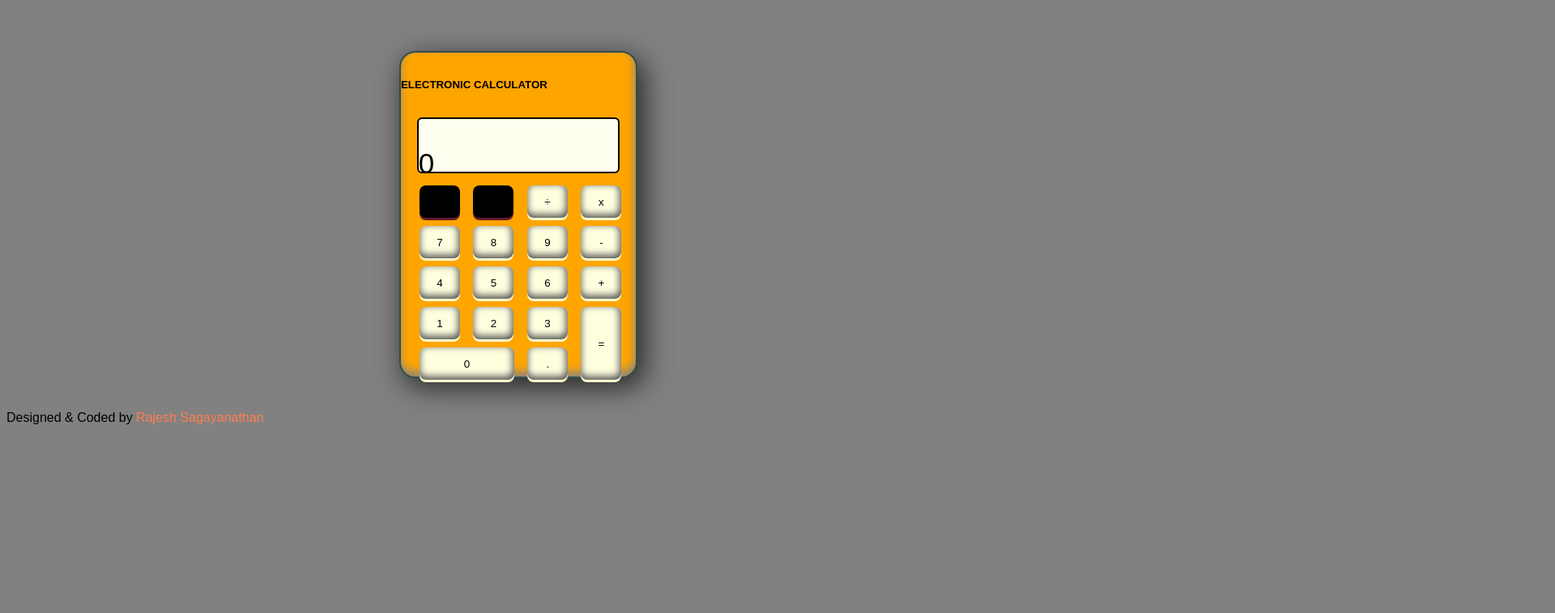
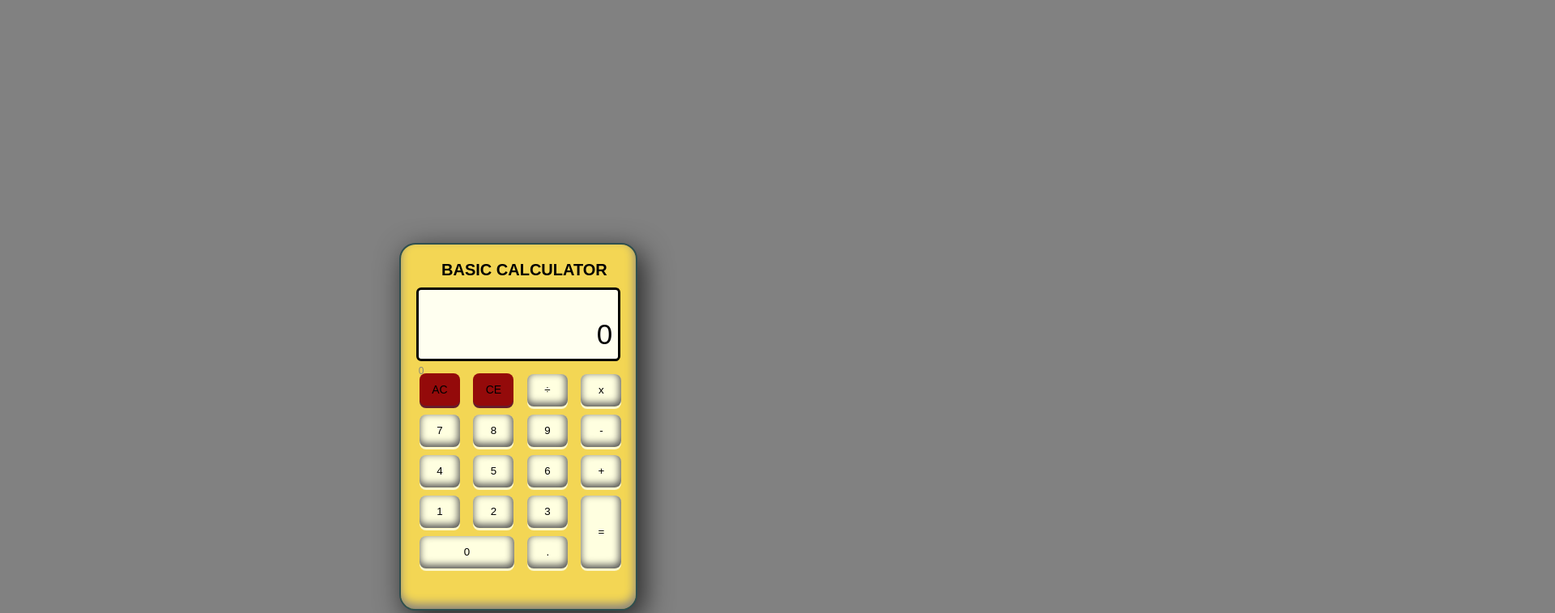
Before and after one commit to Rajesh-a11y/javascript-calculator, a plain HTML site: page index.html in a window 1280 px wide. Shown: the top 757 px of the page at 81% size, 1920 px wide, since content can reach past the window. Drawn offline with Linux system fonts and the light colour scheme.

Commit message:
made changes to the code in CSS page + minor typos in index.html & script.js

```diff
--- a/index.html
+++ b/index.html
@@ -7,7 +7,9 @@
     <meta http-equiv="X-UA-Compatible" content="IE=edge">
     <meta name="viewport" content="width=device-width, initial-scale=1.0">
     <link rel="stylesheet" type="text/css" href="/javascript-calculator/styles.css">
+    <title>Javascript-Calculator</title>
 </head>
+
 <body>
 <div class='container'>
     <div id='calculator'>
@@ -15,12 +17,12 @@
       <!-- TITLE -->
 
       <div id='title' class='text-center'>
-        <h5><b>ELECTRONIC CALCULATOR</b></h5>
+        <h5><b>BASIC CALCULATOR</b></h5>
       </div>
 
 <!-- ENTRY BOX -->
 
-      <div id='entrybox' class='text-right'>
+      <div id='entry-box' class='text-right'>
         <div id='entry'>
           <p id='answer'>0</p>
         </div>
@@ -68,11 +70,12 @@
 
   <footer id="footer" class="text-center">
     <div class="container">
-      Designed & Coded by
-     <a href ="https://www.linkedin.com/in/rajesh-sagayanathan-010bb25a" target="_blank">
-          Rajesh Sagayanathan</a>
+    <h6>Designed & Coded by
+    <a href ="https://www.linkedin.com/in/rajesh-sagayanathan-010bb25a" target="_blank">
+          Rajesh Sagayanathan</a></h6>
     </div>
   </footer>
-  <script src="/javascript-calculator/script.js">
+<script src="/javascript-calculator/script.js">
+</script>
 </body>
 </html>
--- a/script.js
+++ b/script.js
@@ -1,4 +1,5 @@
 // rough draft
+
 $(document).ready(function() {
 
     var entry = '';
--- a/styles.css
+++ b/styles.css
@@ -3,44 +3,70 @@
 body {
     font-family: 'Orbitron', sans-serif;
     background-color: #818181;
+    margin: 300px;
   }
 
   #calculator {
-    height: 400px;
+    height: 450px;
     width: 290px;
     margin-top: 5%;
     margin-left: auto;
     margin-right: auto;
-    background-color: #ffa500;
+    background-color: #f3d654;
     border: 2px solid #2f4f4f;
     border-radius: 20px;
     box-shadow: 7px 10px 34px 1px rgba(0, 0, 0, 0.70), inset -1px -6px 12px 0.1px #89847e;
   }
 
   #title {
-    padding-top: 10px;
+    padding-top: 20px;
     padding-bottom: 10px;
+    position: relative;
   }
 
-  #entrybox {
-    width: 85%;
-    height: 65px;
+  h5 {
+    margin-top: auto;
+    margin-bottom: auto;
     margin-left: auto;
     margin-right: auto;
-    border: 2px solid #000000;
+    padding-left: 50px;
+    position: relative;
+  }
+
+  #entry-box {
+    width: 85%;
+    height: 85px;
+    margin-left: auto;
+    margin-right: auto;
+    border: 3px solid #000000;
     border-radius: 6px;
     background-color: #fffff0;
   }
 
   #entry {
-    margin-right: 10px;
+    margin-top: auto;
+    margin-bottom: auto;
+    margin-left: auto;
+    margin-right: auto;
+    padding: 0px 0px 0px 220px;
     font-size: 35px;
+
+  }
+
+  #history {
+    /*transform: translate(-13px, -17px);*/
+    position: relative;
+    height: 10px;
+    bottom: 17px;
+    margin-right: 14px;
+    color: #8b8b7b;
+    font-size: 12px;
   }
 
   #buttons {
     font-size: 16px;
     font-weight: bold;
-    color: #ff4500;
+    color: #ac3307;
     position: absolute;
     display: inline-block;
     width: 280px;
@@ -85,18 +111,26 @@ body {
 
   .red {
     font-size: 14px;
-    background-color: #000000;
+    background-color: #940a0a;
     box-shadow: 0px 3px 0px 0px #671c2a;
   }
 
   #footer {
     font-family: 'Josefin Sans', sans-serif;
+    padding: 220px 1000px 0px 520px;
+    font-size: 20px;
+    font-weight: normal;
+    margin-top: auto;
+    margin-bottom: auto;
+    margin-left: auto;
+    margin-right: auto;
+    width: 100%;
+    height: 20px;
+  }
+
+  h5 {
+    font-size: 20px;
     position: relative;
-    font-size: 16px;
-    font-weight: normal;
-    margin-top: 40px;
-    width: 100%;
-    height: 40px;
   }
 
   button,
@@ -115,13 +149,3 @@ body {
     text-decoration: none !important;
     outline: none !important;
   }
-
-  #history {
-    /*transform: translate(-13px, -17px);*/
-    position: relative;
-    height: 10px;
-    bottom: 17px;
-    margin-right: 14px;
-    color: #8b8b7b;
-    font-size: 12px;
-  }
```
